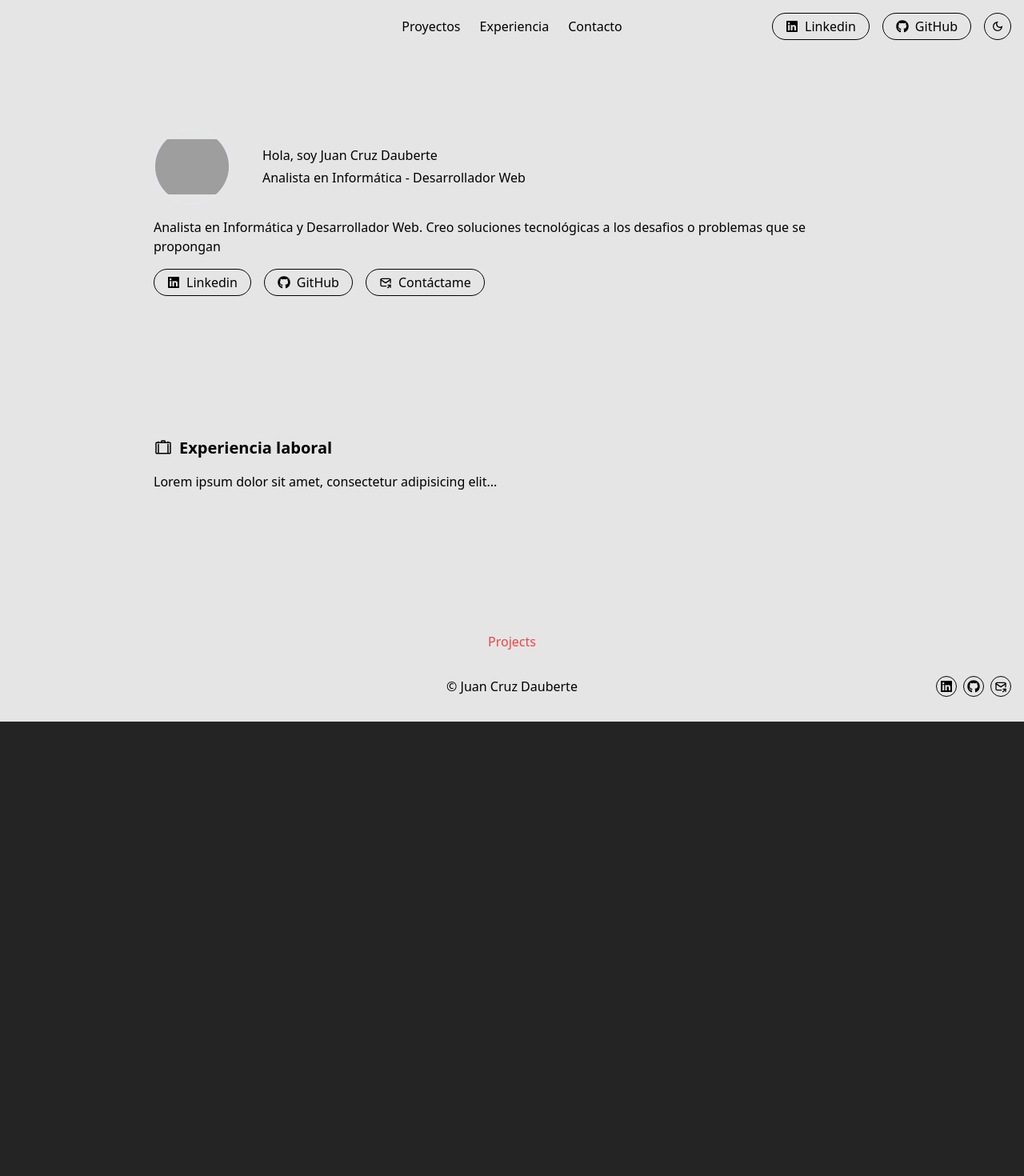
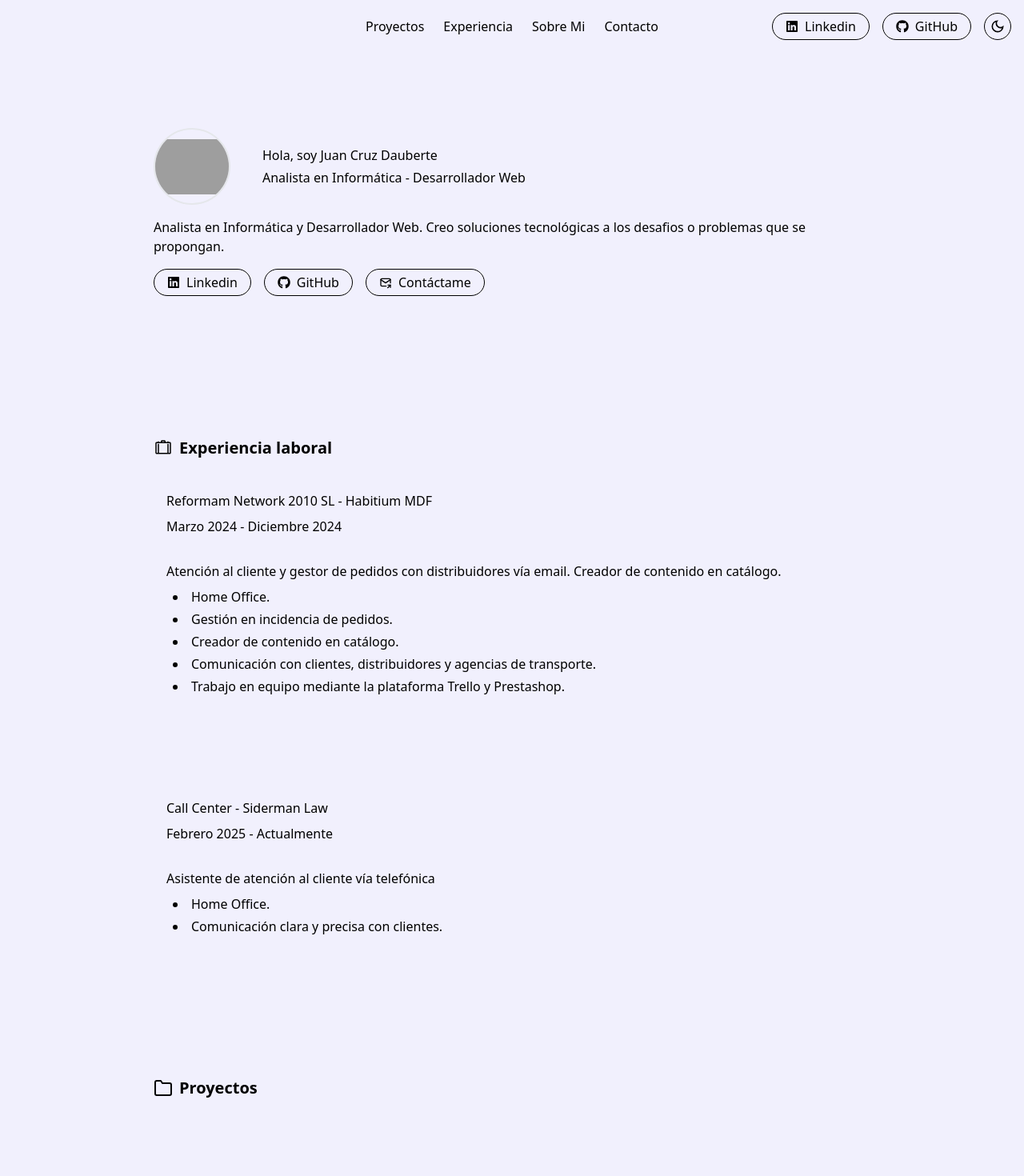
Before and after one commit to juancruzdauberte/portfolio, a React (Vite) app: page / in a window 1280 px wide. Shown: the top 1470 px of the page at 80% size. Before the commit the page ends 902 px from the top, so only its background shows below. Built offline with nearby package versions, Linux system fonts and the light colour scheme; grey boxes are pictures that could not be loaded.

Commit message:
add: experience and details

```diff
--- a/package.json
+++ b/package.json
@@ -14,12 +14,14 @@
     "react": "^19.0.0",
     "react-dom": "^19.0.0",
     "react-icons": "^5.5.0",
+    "react-modal": "^3.16.3",
     "react-scroll": "^1.9.3"
   },
   "devDependencies": {
     "@eslint/js": "^9.21.0",
     "@types/react": "^19.0.10",
     "@types/react-dom": "^19.0.4",
+    "@types/react-modal": "^3.16.3",
     "@types/react-scroll": "^1.8.10",
     "@vitejs/plugin-react-swc": "^3.8.0",
     "autoprefixer": "^10.4.21",
--- a/src/App.tsx
+++ b/src/App.tsx
@@ -5,6 +5,7 @@ import { Navbar } from "./layout/Navbar";
 import { Experience } from "./pages/Experience";
 import { Home } from "./pages/Home";
 import { Projects } from "./pages/Projects";
+import { AboutMe } from "./pages/AboutMe";
 
 function App() {
   const [scrolled, setScrolled] = useState<boolean>(false);
@@ -20,12 +21,10 @@ function App() {
 
   return (
     <ThemeProvider>
-      <section className="min-h-screen flex flex-col text-black bg-customBlue dark:text-white dark:bg-customDark transition-colors duration-300">
+      <section className="min-h-screen flex flex-col text-black dark:text-white bg-customWhite dark:bg-customDark transition-colors duration-300">
         <header
-          className={`fixed top-0 w-full z-50 p-4  transition-colors duration-300 ${
-            scrolled
-              ? "bg-white/10 dark:bg-black/10 backdrop-blur-md"
-              : "bg-customBlue dark:bg-customDark"
+          className={`fixed top-0 w-full z-50 p-4  transition-colors ${
+            scrolled && "bg-white/0 dark:bg-black/0 backdrop-blur-md"
           }`}
         >
           <Navbar />
@@ -34,6 +33,7 @@ function App() {
           <Home />
           <Experience />
           <Projects />
+          <AboutMe />
         </main>
         <footer className="flex justify-center items-center">
           <Footer />
--- a/src/layout/Navbar.tsx
+++ b/src/layout/Navbar.tsx
@@ -2,34 +2,41 @@ import { Link } from "react-scroll";
 import { FaLinkedin, FaGithub } from "react-icons/fa";
 import { useState } from "react";
 import { HiMiniBars3, HiXMark } from "react-icons/hi2";
-import { MdOutlineDarkMode } from "react-icons/md";
-import { MdOutlineLightMode } from "react-icons/md";
+import { MdOutlineDarkMode, MdOutlineLightMode } from "react-icons/md";
 import { useTheme } from "../context/ThemeContext";
+import Modal from "react-modal";
+Modal.setAppElement("#root");
 
 export const Navbar = () => {
   const [menuOpen, setMenuOpen] = useState<boolean>(false);
-  const toggleMenu = () => setMenuOpen(!menuOpen);
+  const openModal = (): void => setMenuOpen(true);
+  const closeModal = (): void => setMenuOpen(false);
 
   const { darkMode, toggleDarkMode } = useTheme();
-  console.log(darkMode);
+
   return (
-    <nav className="relative max-w-7xl mx-auto flex items-center justify-between ">
-      <button
-        onClick={toggleMenu}
-        className="md:hidden text-2xl"
-        aria-label="Abrir menú"
-      >
-        {menuOpen ? <HiXMark /> : <HiMiniBars3 />}
-      </button>
+    <nav className="relative max-w-7xl mx-auto flex items-center justify-between">
+      {menuOpen ? (
+        <button
+          onClick={closeModal}
+          className="md:hidden text-2xl"
+          aria-label="Abrir menú"
+        >
+          <HiXMark />
+        </button>
+      ) : (
+        <button
+          onClick={openModal}
+          className="md:hidden text-2xl"
+          aria-label="Abrir menú"
+        >
+          <HiMiniBars3 />
+        </button>
+      )}
 
       <ul
-        className={`
-          flex flex-col absolute top-10 w-full bg-customMenu  px-6 py-4 gap-4 z-10
-          md:flex-row md:w-auto md:p-0 md:gap-6 md:bg-transparent
-          md:absolute md:left-1/2 md:top-1/2 md:-translate-x-1/2 md:-translate-y-1/2
-          transition-all duration-300 ease-in-out
-          ${menuOpen ? "block" : "hidden md:flex"}
-        `}
+        className="hidden md:flex md:flex-row md:w-auto md:p-0 md:gap-6 md:bg-transparent
+        md:absolute md:left-1/2 md:top-1/2 md:-translate-x-1/2 md:-translate-y-1/2"
       >
         <li>
           <Link
@@ -38,7 +45,6 @@ export const Navbar = () => {
             duration={500}
             offset={-80}
             className="cursor-pointer hover:text-blue-400 transition"
-            onClick={() => setMenuOpen(false)}
           >
             Proyectos
           </Link>
@@ -50,9 +56,19 @@ export const Navbar = () => {
             duration={500}
             offset={-80}
             className="cursor-pointer hover:text-blue-400 transition"
-            onClick={() => setMenuOpen(false)}
           >
             Experiencia
+          </Link>
+        </li>
+        <li>
+          <Link
+            to="sobre-mi"
+            smooth={true}
+            duration={500}
+            offset={-80}
+            className="cursor-pointer hover:text-blue-400 transition"
+          >
+            Sobre Mi
           </Link>
         </li>
         <li>
@@ -60,12 +76,12 @@ export const Navbar = () => {
         </li>
       </ul>
 
-      <div className="flex gap-4 ml-auto">
+      <div className="flex gap-2 md:gap-4 ml-auto">
         <a
           href="https://www.linkedin.com/in/juancruzdauberte/"
           target="_blank"
           rel="noopener noreferrer"
-          className="flex items-center justify-center gap-2 border border-black rounded-full px-2 md:px-4 py-1  hover:bg-black hover:text-white dark:hover:bg-white dark:hover:text-black dark:border-white transition"
+          className="flex items-center justify-center gap-2 border border-black rounded-full  py-1 px-2 lg:px-4 hover:bg-black hover:text-white dark:hover:bg-white dark:hover:text-black dark:border-white transition"
         >
           <FaLinkedin />
           <span className="hidden lg:inline">Linkedin</span>
@@ -74,7 +90,7 @@ export const Navbar = () => {
           href="https://github.com/juancruzdauberte"
           target="_blank"
           rel="noopener noreferrer"
-          className="flex items-center justify-center gap-2 border border-black rounded-full px-2 md:px-4 py-1  hover:bg-black hover:text-white dark:hover:bg-white dark:hover:text-black dark:border-white transition"
+          className="flex items-center justify-center gap-2 border border-black rounded-full py-1 px-2 lg:px-4 hover:bg-black hover:text-white dark:hover:bg-white dark:hover:text-black dark:border-white transition"
         >
           <FaGithub />
           <span className="hidden lg:inline">GitHub</span>
@@ -82,11 +98,59 @@ export const Navbar = () => {
 
         <button
           onClick={toggleDarkMode}
-          className="border border-black rounded-full px-2  hover:bg-black hover:text-white dark:hover:bg-white dark:hover:text-black dark:border-white transition"
+          className="border border-black rounded-full p-1.5 hover:bg-black hover:text-white dark:hover:bg-white dark:hover:text-black dark:border-white transition"
         >
-          {darkMode ? <MdOutlineLightMode /> : <MdOutlineDarkMode />}
+          {darkMode ? (
+            <MdOutlineLightMode className="text-xl" />
+          ) : (
+            <MdOutlineDarkMode className="text-xl" />
+          )}
         </button>
       </div>
+
+      <Modal
+        isOpen={menuOpen}
+        onRequestClose={closeModal}
+        contentLabel="Menú móvil"
+        className=" text-black dark:text-white bg-white dark:bg-zinc-900 absolute flex left-0 top-16 p-6 w-52 max-w-md mx-auto outline-none md:hidden"
+        overlayClassName="fixed inset-0 bg-black bg-opacity-50 flex md:hidden"
+      >
+        <ul className="flex flex-col items-start gap-4 text-center">
+          <li>
+            <Link
+              to="proyectos"
+              smooth={true}
+              duration={500}
+              offset={-80}
+              className="cursor-pointer hover:text-blue-400 transition"
+              onClick={closeModal}
+            >
+              Proyectos
+            </Link>
+          </li>
+          <li>
+            <Link
+              to="experiencia"
+              smooth={true}
+              duration={500}
+              offset={-80}
+              className="cursor-pointer hover:text-blue-400 transition"
+              onClick={closeModal}
+            >
+              Experiencia
+            </Link>
+          </li>
+          <li>
+            <a
+              href="mailto:juandauberte@gmail.com"
+              className="hover:text-blue-400 transition"
+              onClick={closeModal}
+            >
+              Contacto
+            </a>
+          </li>
+        </ul>
+      </Modal>
     </nav>
   );
 };
--- /dev/null
+++ b/src/pages/AboutMe.tsx
@@ -0,0 +1,12 @@
+import { FiUser } from "react-icons/fi";
+
+export const AboutMe = () => {
+  return (
+    <section id="sobre-mi" className="w-full max-w-4xl flex flex-col">
+      <section className="flex items-center gap-2">
+        <FiUser className="text-2xl" />
+        <h3 className="text-xl font-semibold">Sobre Mi</h3>
+      </section>
+    </section>
+  );
+};
--- a/src/pages/Experience.tsx
+++ b/src/pages/Experience.tsx
@@ -8,8 +8,45 @@ export const Experience = () => {
         <h3 className="text-xl font-semibold">Experiencia laboral</h3>
       </section>
 
-      <section className="mt-4">
-        <p>Lorem ipsum dolor sit amet, consectetur adipisicing elit...</p>
+      <section className="flex flex-col gap-32 mt-10 mx-4">
+        <section className="flex flex-col gap-8">
+          <div className="flex flex-col gap-2">
+            <h4 className="">Reformam Network 2010 SL - Habitium MDF</h4>
+            <span>Marzo 2024 - Diciembre 2024</span>
+          </div>
+          <div className="flex flex-col gap-2">
+            <p>
+              Atención al cliente y gestor de pedidos con distribuidores vía
+              email. Creador de contenido en catálogo.
+            </p>
+
+            <ul className="list-disc list-inside space-y-1 mx-2">
+              <li>Home Office.</li>
+              <li>Gestión en incidencia de pedidos.</li>
+              <li>Creador de contenido en catálogo.</li>
+              <li>
+                Comunicación con clientes, distribuidores y agencias de
+                transporte.
+              </li>
+              <li>
+                Trabajo en equipo mediante la plataforma Trello y Prestashop.
+              </li>
+            </ul>
+          </div>
+        </section>
+        <section className="flex flex-col gap-8">
+          <div className="flex flex-col gap-2">
+            <h4 className="">Call Center - Siderman Law</h4>
+            <span>Febrero 2025 - Actualmente</span>
+          </div>
+          <div className="flex flex-col gap-2">
+            <p>Asistente de atención al cliente vía telefónica</p>
+            <ul className="list-disc list-inside space-y-1 mx-2">
+              <li>Home Office.</li>
+              <li>Comunicación clara y precisa con clientes.</li>
+            </ul>
+          </div>
+        </section>
       </section>
     </section>
   );
--- a/src/pages/Home.tsx
+++ b/src/pages/Home.tsx
@@ -20,7 +20,7 @@ export const Home = () => {
       <div className="">
         <p className="">
           Analista en Informática y Desarrollador Web. Creo soluciones
-          tecnológicas a los desafios o problemas que se propongan
+          tecnológicas a los desafios o problemas que se propongan.
         </p>
       </div>
       <div className="flex flex-col sm:flex-row  gap-4">
--- a/src/pages/Projects.tsx
+++ b/src/pages/Projects.tsx
@@ -1,7 +1,12 @@
+import { FiFolder } from "react-icons/fi";
+
 export const Projects = () => {
   return (
-    <section id="proyectos" className="text-red-500">
-      Projects
+    <section id="proyectos" className="w-full max-w-4xl flex flex-col">
+      <section className="flex items-center gap-2">
+        <FiFolder className="text-2xl" />
+        <h3 className="text-xl font-semibold">Proyectos</h3>
+      </section>
     </section>
   );
 };
--- a/tailwind.config.js
+++ b/tailwind.config.js
@@ -4,12 +4,11 @@ export default {
   theme: {
     extend: {
       colors: {
-        customBlue: "#e5e5e5",
+        customWhite: "#f1f0fd",
         customDark: "#1C1C1C",
-        customMenu: "#D1E6E8",
       },
     },
   },
-  plugins: ["lineClamp"],
+  plugins: [],
   darkMode: "class",
 };
```
Also changed, not shown: 1 other file (tests, documents, lock files or other folders).
